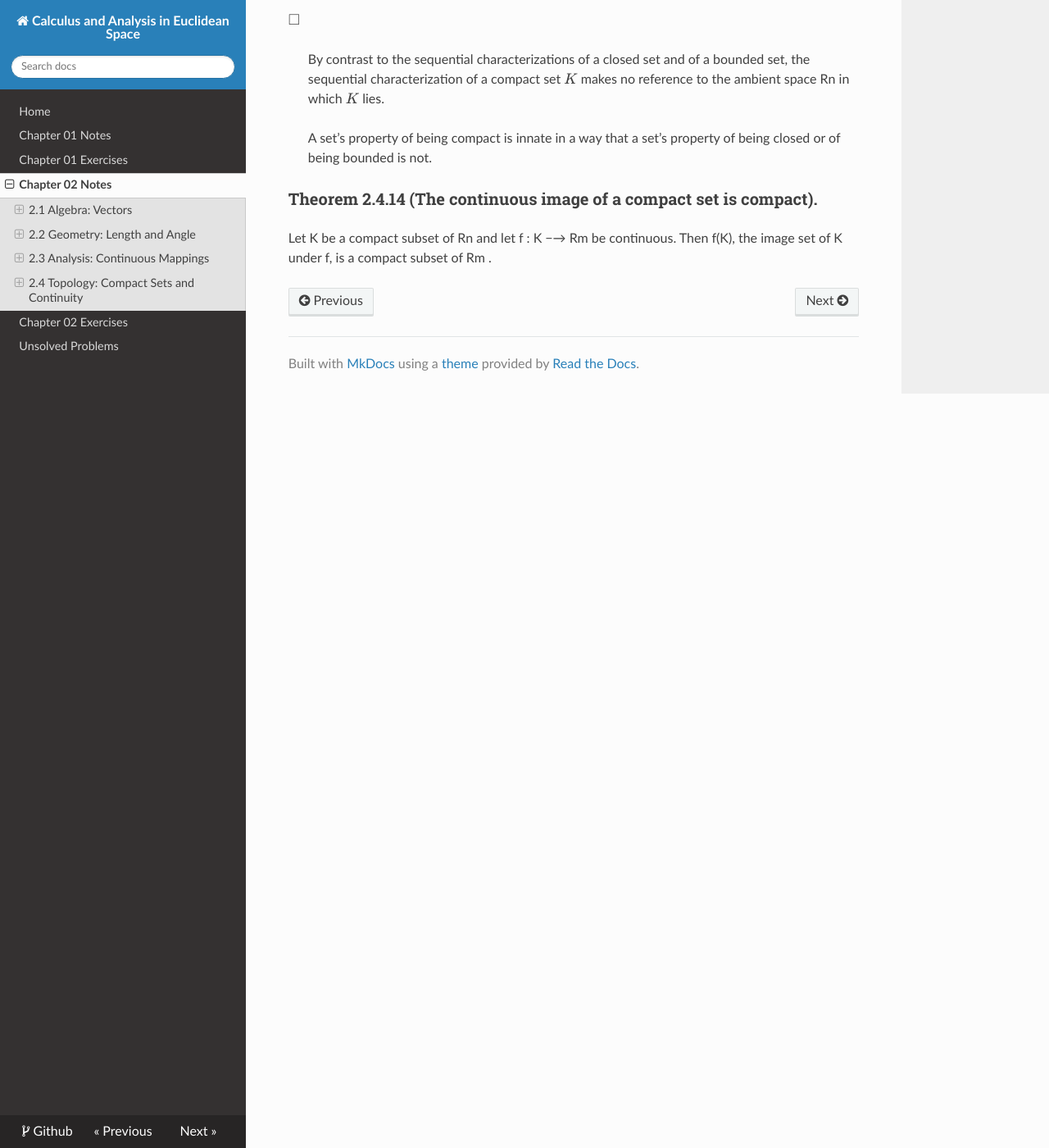
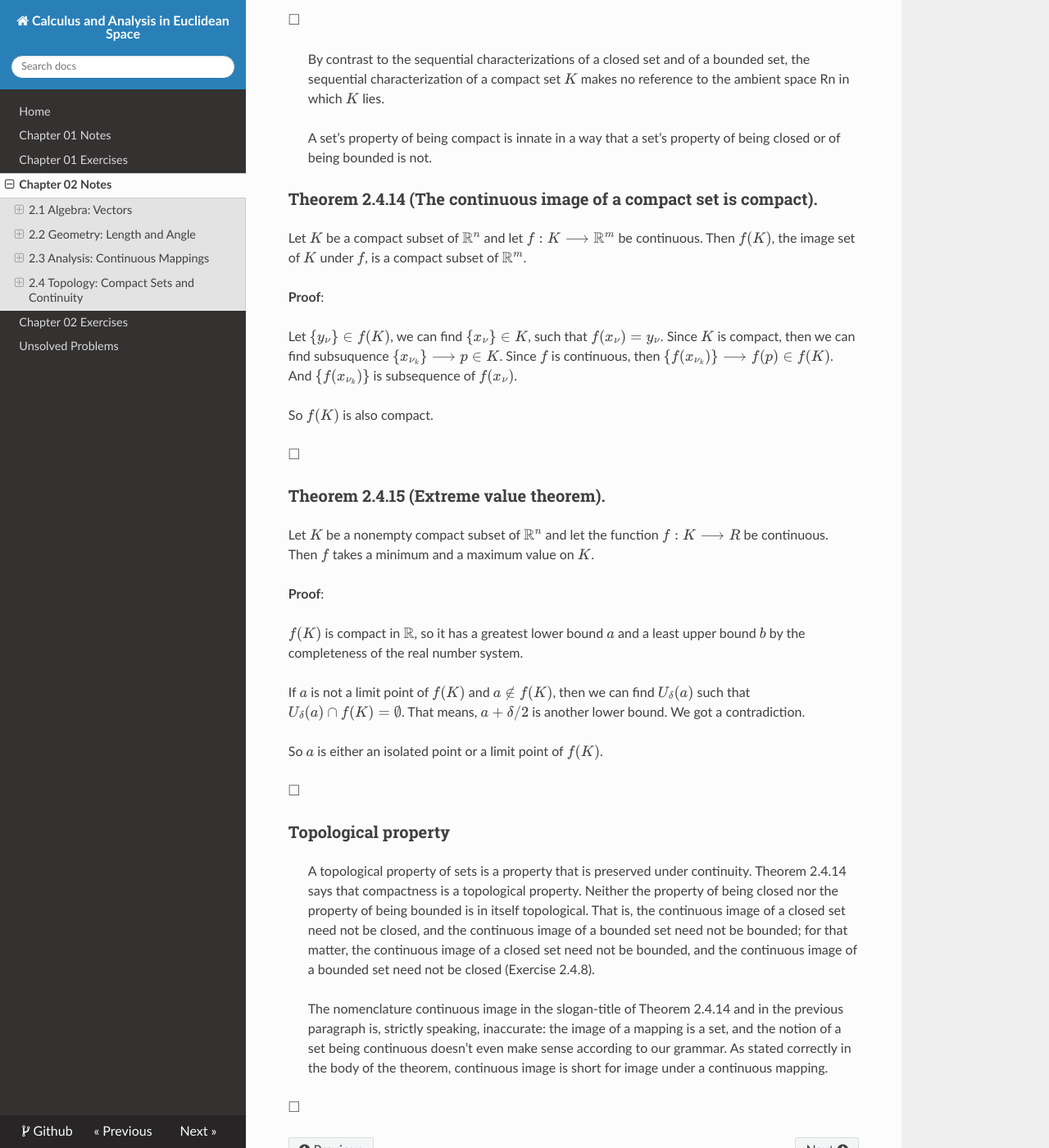
Before and after one commit to eroicaleo/shurman-calculus-euclidean-space, an MkDocs documentation site: the page built from docs/ch02notes.md, in a window 1280 px wide and 1400 px high, scrolled down 16842 px. Shown: the whole window at 82% size. Built offline with MkDocs 1.6.1, drawn with Linux system fonts in a browser that asks for light colours; nearby versions of some CDN libraries; formulas are drawn with MathJax 3.

Commit message:
updates ch02 notes

```diff
--- a/docs/ch02notes.md
+++ b/docs/ch02notes.md
@@ -975,6 +975,62 @@ $\square$
 
 ### Theorem 2.4.14 (The continuous image of a compact set is compact).
 
-Let K be a compact subset of Rn and let f : K −→ Rm be continuous.
-Then f(K), the image set of K under f, is a compact subset of Rm
-.
+Let $K$ be a compact subset of $\mathbb{R}^n$ and let
+$f : K \longrightarrow \mathbb{R}^m$ be continuous.
+Then $f(K)$, the image set of $K$ under $f$, is a compact subset of $\mathbb{R}^m$.
+
+**Proof**:
+
+Let $\{y_ν\} \in f(K)$, we can find $\{x_ν\} \in K$, such that
+$f(x_ν) = y_ν$. Since $K$ is compact, then we can find
+subsuquence $\{x_{ν_k}\} \longrightarrow p \in K$. Since
+$f$ is continuous, then $\{f(x_{ν_k})\} \longrightarrow f(p) \in f(K)$. And $\{f(x_{ν_k})\}$ is subsequence of $f(x_ν)$.
+
+So $f(K)$ is also compact.
+
+$\square$
+
+### Theorem 2.4.15 (Extreme value theorem).
+
+Let $K$ be a nonempty compact subset of $\mathbb{R}^n$ and let the function $f : K \longrightarrow R$ be continuous. Then $f$
+takes a minimum and a maximum value on $K$.
+
+**Proof**:
+
+$f(K)$ is compact in $\mathbb{R}$, so it has
+a greatest lower bound $a$ and
+a least upper bound $b$ by the completeness of the real number
+system.
+
+If $a$ is not a limit point of $f(K)$ and $a \not\in f(K)$, then
+we can find $U_{\delta}(a)$ such that
+$U_{\delta}(a) \cap f(K) = \emptyset$.
+That means, $a + \delta /2$ is another lower bound.
+We got a contradiction.
+
+So $a$ is either an isolated point or a limit point of $f(K)$.
+
+$\square$
+
+### Topological property
+
+> A topological property of sets is a property that is preserved
+> under continuity. Theorem 2.4.14 says that compactness is a
+> topological property. Neither
+> the property of being closed nor the property of being bounded
+> is in itself topological. That is, the continuous image of a
+> closed set need not be closed,
+> and the continuous image of a bounded set need not be bounded;
+> for that matter, the continuous image of a closed set need not
+> be bounded, and the continuous image of a bounded set need not
+> be closed (Exercise 2.4.8).
+
+> The nomenclature continuous image in the slogan-title of
+> Theorem 2.4.14 and in the previous paragraph is, strictly
+> speaking, inaccurate: the image of a mapping is a set, and the
+> notion of a set being continuous doesn’t even
+> make sense according to our grammar. As stated correctly in the
+> body of the theorem, continuous image is short for image under
+> a continuous mapping.
+
+$\square$
```
